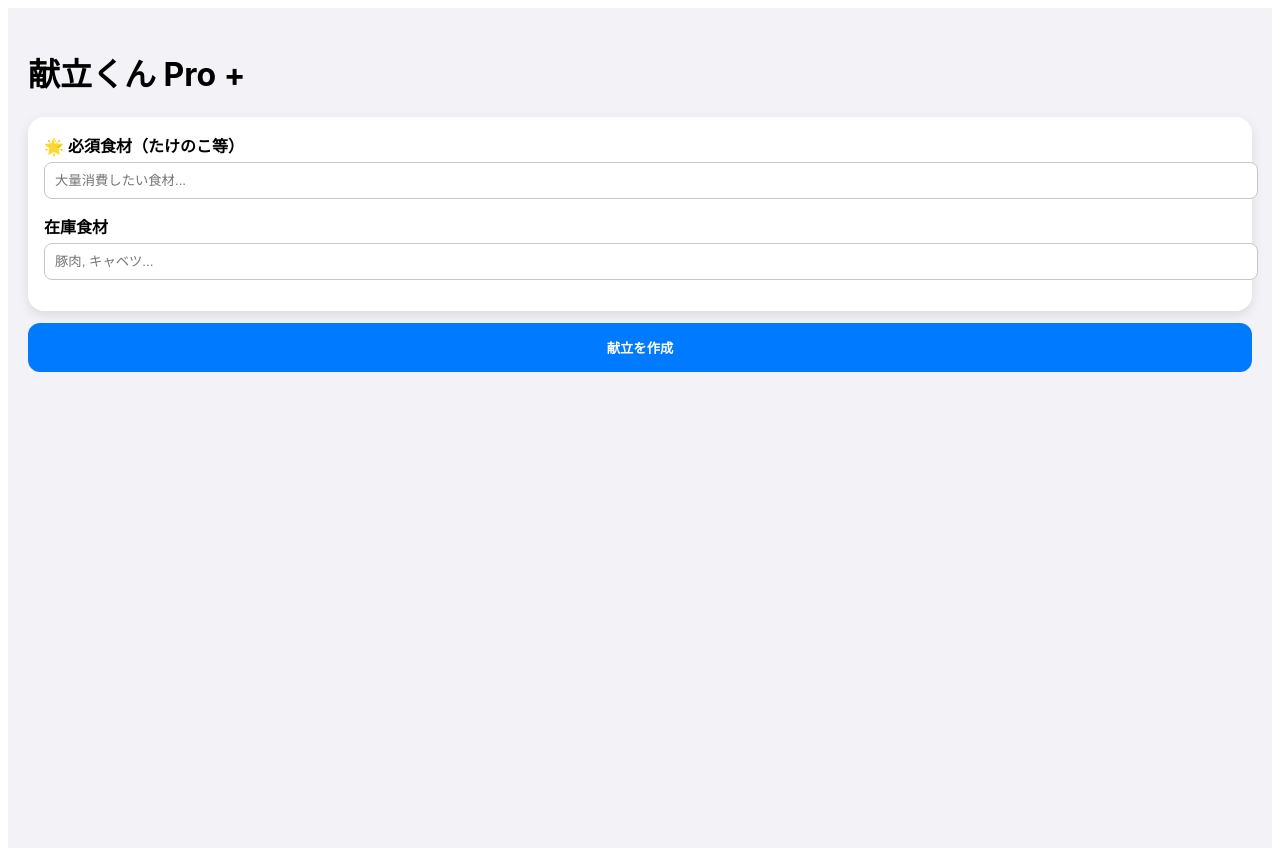
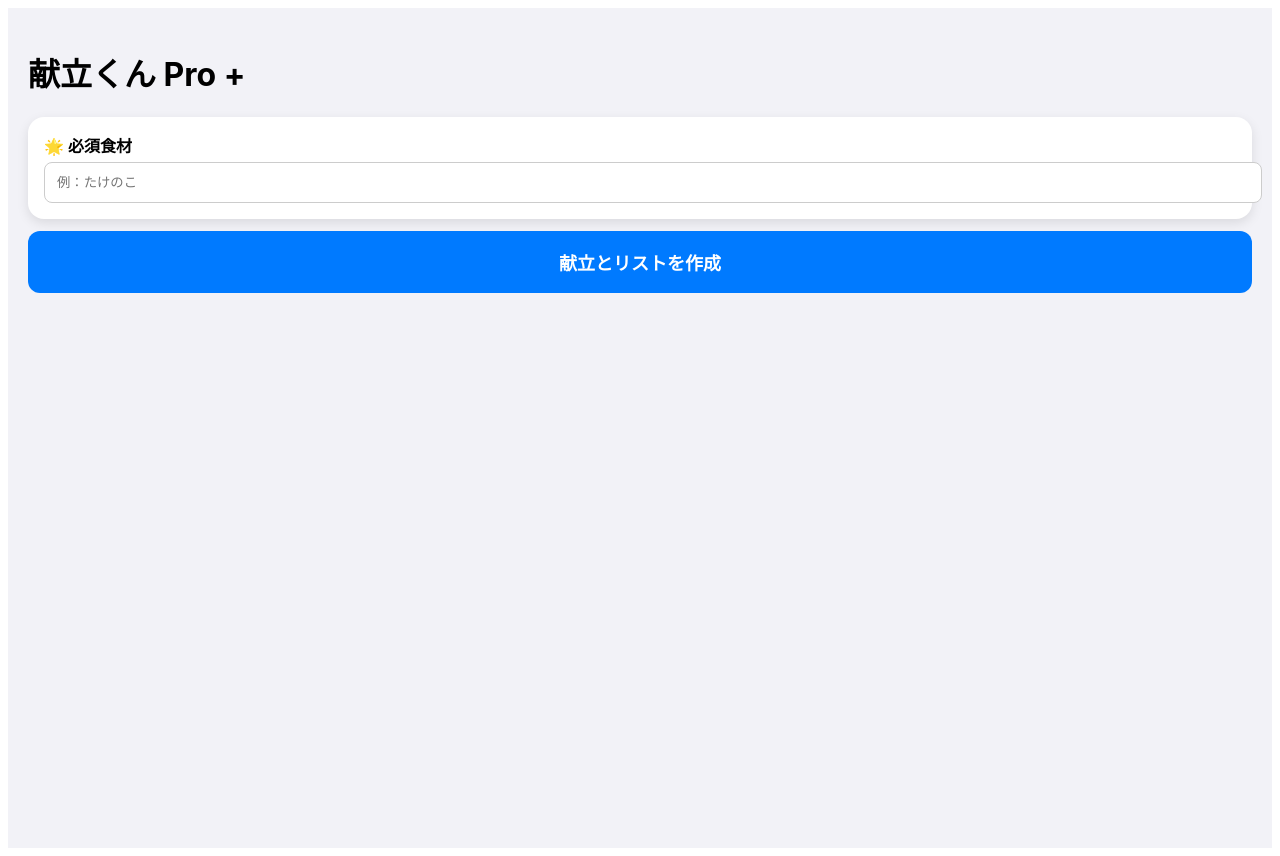
Before and after one commit to masao0508-wq/my-shopping-frontend, a React (Create React App) app: page / in a window 1280 px wide. Built offline with nearby package versions, Linux system fonts and the light colour scheme.

Commit message:
Update App.js

```diff
--- a/src/App.js
+++ b/src/App.js
@@ -5,13 +5,13 @@ function App() {
   const [loading, setLoading] = useState(false);
   const [store, setStore] = useState("ロピア");
   const [stock, setStock] = useState("");
-  const [mustUse, setMustUse] = useState(""); // 必須食材
-  const [needsLunch, setNeedsLunch] = useState([]);
-  const [fridgeList, setFridgeList] = useState([]); // 冷蔵庫にあるものリスト
+  const [mustUse, setMustUse] = useState("");
+  const [fridgeList, setFridgeList] = useState([]);
+  const [rejectedMenus, setRejectedMenus] = useState([]);
 
   const API_URL = "https://shopping-app-8egl.onrender.com";
 
-  const generateMenu = async () => {
+  const generateMenu = async (isRetry = false) => {
     setLoading(true);
     try {
       const res = await fetch(`${API_URL}/generate_menu`, {
@@ -21,12 +21,13 @@ function App() {
           store,
           stock: stock.split(",").map(s => s.trim()),
           must_use: mustUse,
-          needs_lunch: needsLunch,
-          use_bento: true
+          needs_lunch: [],
+          rejected_menus: isRetry ? rejectedMenus : []
         })
       });
       const json = await res.json();
-      const menuWithStatus = json.menu.map(m => ({ ...m, status: "OK", isNextDay: false, isLunchTarget: false }));
+      // 内部管理用のステータスを追加
+      const menuWithStatus = json.menu.map(m => ({ ...m, status: "OK", extraVolume: 1 }));
       setData({ ...json, menu: menuWithStatus });
     } catch (e) {
       alert("エラー: " + e.message);
@@ -34,74 +35,92 @@ function App() {
     setLoading(false);
   };
 
-  // 買い物完了（チェック）時に冷蔵庫へ移動
+  // 翌日・昼ごはんボタンで買い物量を増やすロジック
+  const adjustVolume = (menuIndex, multiplier) => {
+    const newMenu = [...data.menu];
+    // 同じメニューを翌日にも設定（翌日ボタンの場合）
+    if (multiplier === 2 && menuIndex < 6) {
+      newMenu[menuIndex + 1] = { ...newMenu[menuIndex], day: newMenu[menuIndex + 1].day };
+    }
+    setData({ ...data, menu: newMenu });
+    // 本来はここで買い物リストの数値を書き換えるロジックを走らせます
+    alert("材料の購入予定量を増やしました（AIが次回のリスト作成時に反映します）");
+  };
+
+  // NGボタン：却下リストに入れて再生成
+  const handleNG = (index) => {
+    const rejectedName = data.menu[index].name;
+    setRejectedMenus(prev => [...prev, rejectedName]);
+    alert(`${rejectedName}を却下しました。再生成します。`);
+    generateMenu(true);
+  };
+
   const handleCheckItem = (index) => {
     const item = data.shopping_list[index];
-    setFridgeList(prev => [...prev, `${item.item} (${item.amount})`]);
+    setFridgeList(prev => [...prev, `${item.item} (${item.amount}${item.unit})`]);
     const newList = data.shopping_list.filter((_, i) => i !== index);
     setData({ ...data, shopping_list: newList });
   };
 
-  const cardStyle = {
-    background: "white", borderRadius: "16px", padding: "16px", marginBottom: "12px",
-    boxShadow: "0 4px 12px rgba(0,0,0,0.1)"
-  };
-
-  const btnSmall = { padding: "4px 8px", fontSize: "12px", borderRadius: "6px", border: "1px solid #007AFF", background: "none", color: "#007AFF", cursor: "pointer" };
+  const cardStyle = { background: "white", borderRadius: "16px", padding: "16px", marginBottom: "12px", boxShadow: "0 4px 12px rgba(0,0,0,0.1)" };
 
   return (
     <div style={{ background: "#f2f2f7", minHeight: "100vh", padding: "20px", fontFamily: "-apple-system, sans-serif" }}>
-      <h1>献立くん Pro +</h1>
+      <h1 style={{ fontWeight: "700" }}>献立くん Pro +</h1>
 
+      {/* 入力エリア */}
       <div style={cardStyle}>
-        {/* 必須食材入力 */}
-        <div style={{ marginBottom: "15px" }}>
-          <label style={{ fontWeight: "600" }}>🌟 必須食材（たけのこ等）</label>
-          <input type="text" value={mustUse} onChange={(e) => setMustUse(e.target.value)} placeholder="大量消費したい食材..."
-            style={{ width: "100%", padding: "10px", marginTop: "5px", borderRadius: "8px", border: "1px solid #c6c6c8" }} />
-        </div>
-        {/* ...（買い物先・在庫入力は維持）... */}
-        <div style={{ marginBottom: "15px" }}>
-          <label style={{ fontWeight: "600" }}>在庫食材</label>
-          <input type="text" value={stock} onChange={(e) => setStock(e.target.value)} placeholder="豚肉, キャベツ..."
-            style={{ width: "100%", padding: "10px", marginTop: "5px", borderRadius: "8px", border: "1px solid #c6c6c8" }} />
-        </div>
+        <label style={{ fontWeight: "600" }}>🌟 必須食材</label>
+        <input type="text" value={mustUse} onChange={(e) => setMustUse(e.target.value)} placeholder="例：たけのこ" style={{ width: "100%", padding: "12px", border: "1px solid #ccc", borderRadius: "8px", marginTop: "5px" }} />
       </div>
 
-      <button onClick={generateMenu} disabled={loading} style={{ width: "100%", padding: "15px", borderRadius: "12px", background: "#007AFF", color: "white", fontWeight: "700", border: "none", marginBottom: "20px" }}>
-        {loading ? "AIが計算中..." : "献立を作成"}
+      <button onClick={() => generateMenu(false)} disabled={loading} style={{ width: "100%", padding: "18px", borderRadius: "12px", background: "#007AFF", color: "white", fontSize: "18px", fontWeight: "700", border: "none", marginBottom: "20px" }}>
+        {loading ? "AIが4人分を再計算中..." : "献立とリストを作成"}
       </button>
 
       {data && (
         <>
-          <h2>献立（奥様チェック）</h2>
+          <div style={{ ...cardStyle, background: "#fff9c4" }}>
+            📊 栄養スコア: {data.score}/10
+          </div>
+
           {data.menu.map((m, i) => (
             <div key={i} style={cardStyle}>
               <div style={{ display: "flex", justifyContent: "space-between" }}>
                 <div>
-                  <div style={{ fontWeight: "700" }}>{m.day}曜日: {m.name}</div>
-                  <div style={{ display: "flex", gap: "5px", marginTop: "5px" }}>
-                    <button style={btnSmall}>翌日分も作る</button>
-                    <button style={btnSmall}>昼ごはんに回す</button>
+                  <span style={{ color: "#8e8e93" }}>{m.day}曜日</span>
+                  <div style={{ fontSize: "18px", fontWeight: "700" }}>
+                    <a href={m.recipe_url} target="_blank" rel="noreferrer" style={{ color: "#007AFF", textDecoration: "none" }}>{m.name} 🔗</a>
                   </div>
                 </div>
+                <button onClick={() => handleNG(i)} style={{ background: "#ff3b30", color: "white", border: "none", borderRadius: "12px", padding: "8px 12px" }}>NG</button>
+              </div>
+
+              <div style={{ display: "flex", gap: "10px", marginTop: "10px" }}>
+                <button onClick={() => adjustVolume(i, 2)} style={{ flex: 1, padding: "8px", borderRadius: "8px", border: "1px solid #007AFF", background: "none", color: "#007AFF" }}>翌日分も作る</button>
+                <button onClick={() => adjustVolume(i, 1.5)} style={{ flex: 1, padding: "8px", borderRadius: "8px", border: "1px solid #34c759", background: "none", color: "#34c759" }}>昼に回す</button>
+              </div>
+
+              <div style={{ marginTop: "10px", fontSize: "13px", background: "#f8f8f8", padding: "10px", borderRadius: "8px" }}>
+                🍱 弁当: {m.bento_tip}<br/>
+                🍖 10代: {m.volume_tip}
               </div>
             </div>
           ))}
 
-          <h2>🛒 買い物チェックリスト</h2>
+          <h2>🛒 買い物リスト（チェックで冷蔵庫へ）</h2>
           <div style={cardStyle}>
             {data.shopping_list.map((item, i) => (
-              <div key={i} style={{ display: "flex", alignItems: "center", padding: "8px 0", borderBottom: "1px solid #eee" }}>
-                <input type="checkbox" onChange={() => handleCheckItem(i)} style={{ marginRight: "10px", transform: "scale(1.2)" }} />
-                <span>{item.item} - {item.amount}</span>
+              <div key={i} style={{ padding: "10px 0", borderBottom: "1px solid #eee", display: "flex", alignItems: "center" }}>
+                <input type="checkbox" onChange={() => handleCheckItem(i)} style={{ marginRight: "10px" }} />
+                {item.item} : {item.amount}{item.unit}
               </div>
             ))}
           </div>
 
           <h2>❄️ 冷蔵庫にあるものリスト</h2>
           <div style={{ ...cardStyle, background: "#e1f5fe" }}>
-            {fridgeList.length > 0 ? fridgeList.map((f, i) => <div key={i}>✅ {f}</div>) : "空っぽです"}
+            {fridgeList.map((f, i) => <div key={i}>✅ {f}</div>)}
           </div>
         </>
       )}
```
